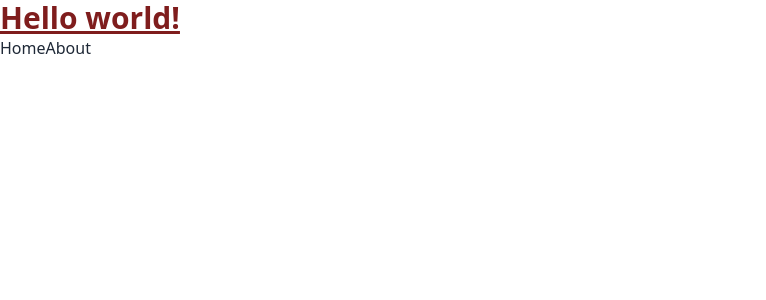
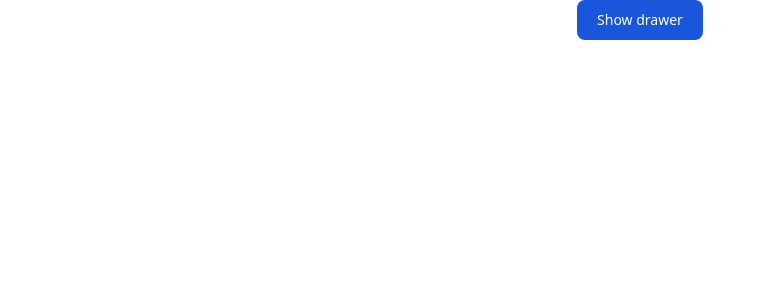
Before and after one commit to TilsonM17/about.tilsonmateus.v2, a Vue app: page / in a window 1280 px wide. Shown: the top 300 px of the page, without its empty margins (0-766 px from the left). Built offline with nearby package versions, Linux system fonts and the light colour scheme.

Commit message:
install flowbit

```diff
--- a/package.json
+++ b/package.json
@@ -12,6 +12,7 @@
     "format": "prettier --write src/"
   },
   "dependencies": {
+    "flowbite": "^2.3.0",
     "vue": "^3.4.21",
     "vue-router": "^4.3.0"
   },
--- a/src/App.vue
+++ b/src/App.vue
@@ -1,20 +1,61 @@
 <script setup>
-import { RouterLink } from 'vue-router'
+import { onMounted } from 'vue'
+import {  initPopovers} from 'flowbite'
+
+onMounted(() => {
+  initPopovers();
+})
 </script>
 
 <template>
-  <header>
-    <div class="wrapper">
+  <div>
 
-      <h1 className="text-3xl text-red-900 font-bold underline">
-        Hello world!
-      </h1>
+    <!-- drawer init and toggle -->
+    <div class="text-center">
+      <button
+        class="text-white bg-blue-700 hover:bg-blue-800 focus:ring-4 focus:ring-blue-300 font-medium rounded-lg text-sm px-5 py-2.5 mb-2 dark:bg-blue-600 dark:hover:bg-blue-700 focus:outline-none dark:focus:ring-blue-800"
+        type="button" data-drawer-target="drawer-example" data-drawer-show="drawer-example"
+        aria-controls="drawer-example">
+        Show drawer
+      </button>
+    </div>
 
-      <nav>
-        <RouterLink to="/">Home</RouterLink>
-        <RouterLink to="/about">About</RouterLink>
-      </nav>
+    <!-- drawer component -->
+    <div id="drawer-example"
+      class="fixed top-0 left-0 z-40 h-screen p-4 overflow-y-auto transition-transform -translate-x-full bg-white w-80 dark:bg-gray-800"
+      tabindex="-1" aria-labelledby="drawer-label">
+      <h5 id="drawer-label"
+        class="inline-flex items-center mb-4 text-base font-semibold text-gray-500 dark:text-gray-400"><svg
+          class="w-4 h-4 me-2.5" aria-hidden="true" xmlns="http://www.w3.org/2000/svg" fill="currentColor"
+          viewBox="0 0 20 20">
+          <path
+            d="M10 .5a9.5 9.5 0 1 0 9.5 9.5A9.51 9.51 0 0 0 10 .5ZM9.5 4a1.5 1.5 0 1 1 0 3 1.5 1.5 0 0 1 0-3ZM12 15H8a1 1 0 0 1 0-2h1v-3H8a1 1 0 0 1 0-2h2a1 1 0 0 1 1 1v4h1a1 1 0 0 1 0 2Z" />
+        </svg>Info</h5>
+      <button type="button" data-drawer-hide="drawer-example" aria-controls="drawer-example"
+        class="text-gray-400 bg-transparent hover:bg-gray-200 hover:text-gray-900 rounded-lg text-sm w-8 h-8 absolute top-2.5 end-2.5 flex items-center justify-center dark:hover:bg-gray-600 dark:hover:text-white">
+        <svg class="w-3 h-3" aria-hidden="true" xmlns="http://www.w3.org/2000/svg" fill="none" viewBox="0 0 14 14">
+          <path stroke="currentColor" stroke-linecap="round" stroke-linejoin="round" stroke-width="2"
+            d="m1 1 6 6m0 0 6 6M7 7l6-6M7 7l-6 6" />
+        </svg>
+        <span class="sr-only">Close menu</span>
+      </button>
+
+      <p class="mb-6 text-sm text-gray-500 dark:text-gray-400">Supercharge your hiring by taking advantage of our <a
+          href="#" class="text-blue-600 underline dark:text-blue-500 hover:no-underline">limited-time sale</a> for
+        Flowbite Docs + Job Board. Unlimited access to over 190K top-ranked candidates and the #1 design job board.</p>
+      <div class="grid grid-cols-2 gap-4">
+        <a href="#"
+          class="px-4 py-2 text-sm font-medium text-center text-gray-900 bg-white border border-gray-200 rounded-lg focus:outline-none hover:bg-gray-100 hover:text-blue-700 focus:z-10 focus:ring-4 focus:ring-gray-100 dark:focus:ring-gray-700 dark:bg-gray-800 dark:text-gray-400 dark:border-gray-600 dark:hover:text-white dark:hover:bg-gray-700">Learn
+          more</a>
+        <a href="#"
+          class="inline-flex items-center px-4 py-2 text-sm font-medium text-center text-white bg-blue-700 rounded-lg hover:bg-blue-800 focus:ring-4 focus:ring-blue-300 dark:bg-blue-600 dark:hover:bg-blue-700 focus:outline-none dark:focus:ring-blue-800">Get
+          access <svg class="rtl:rotate-180 w-3.5 h-3.5 ms-2" aria-hidden="true" xmlns="http://www.w3.org/2000/svg"
+            fill="none" viewBox="0 0 14 10">
+            <path stroke="currentColor" stroke-linecap="round" stroke-linejoin="round" stroke-width="2"
+              d="M1 5h12m0 0L9 1m4 4L9 9" />
+          </svg></a>
+      </div>
     </div>
-  </header>
 
+  </div>
 </template>
--- a/tailwind.config.js
+++ b/tailwind.config.js
@@ -1,8 +1,7 @@
-
 export default {
-  content: ['./index.html', './src/**/*.{js,ts,jsx,tsx,vue}'],
+  content: ['./index.html', './src/**/*.{js,ts,jsx,tsx,vue}', './node_modules/flowbite/**/*.js'],
   theme: {
     extend: {}
   },
-  plugins: [require('daisyui')]
+  plugins: [require('flowbite/plugin'), require('daisyui')]
 }
```
Also changed, not shown: 1 other file (tests, documents, lock files or other folders).
